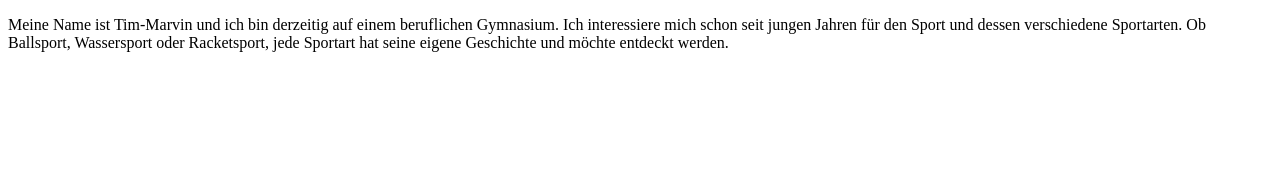
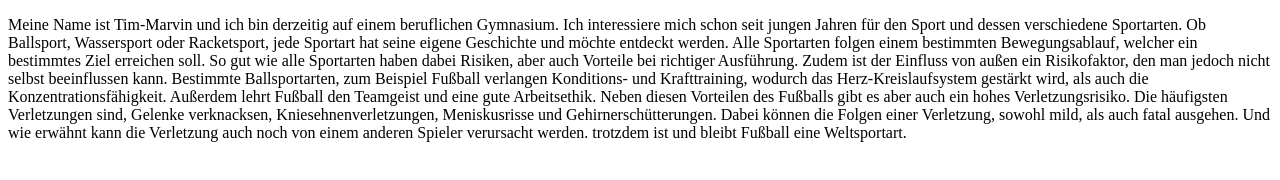
Before and after one commit to Tim-Marvin/blog, a plain HTML site: page index.html in a window 1280 px wide. Drawn offline with Linux system fonts and the light colour scheme.

Commit message:
Update index.html

```diff
--- a/index.html
+++ b/index.html
@@ -5,8 +5,20 @@
     </head>
       <body>
         <p> Meine Name ist Tim-Marvin und ich bin derzeitig auf einem beruflichen Gymnasium.
-         Ich interessiere mich schon seit jungen Jahren für den Sport und dessen verschiedene Sportarten.
-         Ob Ballsport, Wassersport oder Racketsport, jede Sportart hat seine eigene Geschichte und möchte entdeckt werden.
+            Ich interessiere mich schon seit jungen Jahren für den Sport und dessen verschiedene Sportarten.
+            Ob Ballsport, Wassersport oder Racketsport, jede Sportart hat seine eigene Geschichte und möchte entdeckt werden.
+
+            Alle Sportarten folgen einem bestimmten Bewegungsablauf, welcher ein bestimmtes Ziel erreichen soll. So gut wie alle
+            Sportarten haben dabei Risiken, aber auch Vorteile bei richtiger Ausführung. Zudem ist der Einfluss von außen ein
+            Risikofaktor, den man jedoch nicht selbst beeinflussen kann.
+
+            Bestimmte Ballsportarten, zum Beispiel Fußball verlangen Konditions- und Krafttraining, wodurch das Herz-Kreislaufsystem
+            gestärkt wird, als auch die Konzentrationsfähigkeit. Außerdem lehrt Fußball den Teamgeist und eine gute Arbeitsethik.
+            Neben diesen Vorteilen des Fußballs gibt es aber auch ein hohes Verletzungsrisiko. Die häufigsten Verletzungen sind,
+            Gelenke verknacksen, Kniesehnenverletzungen, Meniskusrisse und Gehirnerschütterungen. Dabei können die Folgen einer
+            Verletzung, sowohl mild, als auch fatal ausgehen. Und wie erwähnt kann die Verletzung auch noch von einem anderen Spieler
+            verursacht werden. trotzdem ist und bleibt Fußball eine Weltsportart.
+
         </p>
       </body>
   </html>
```
